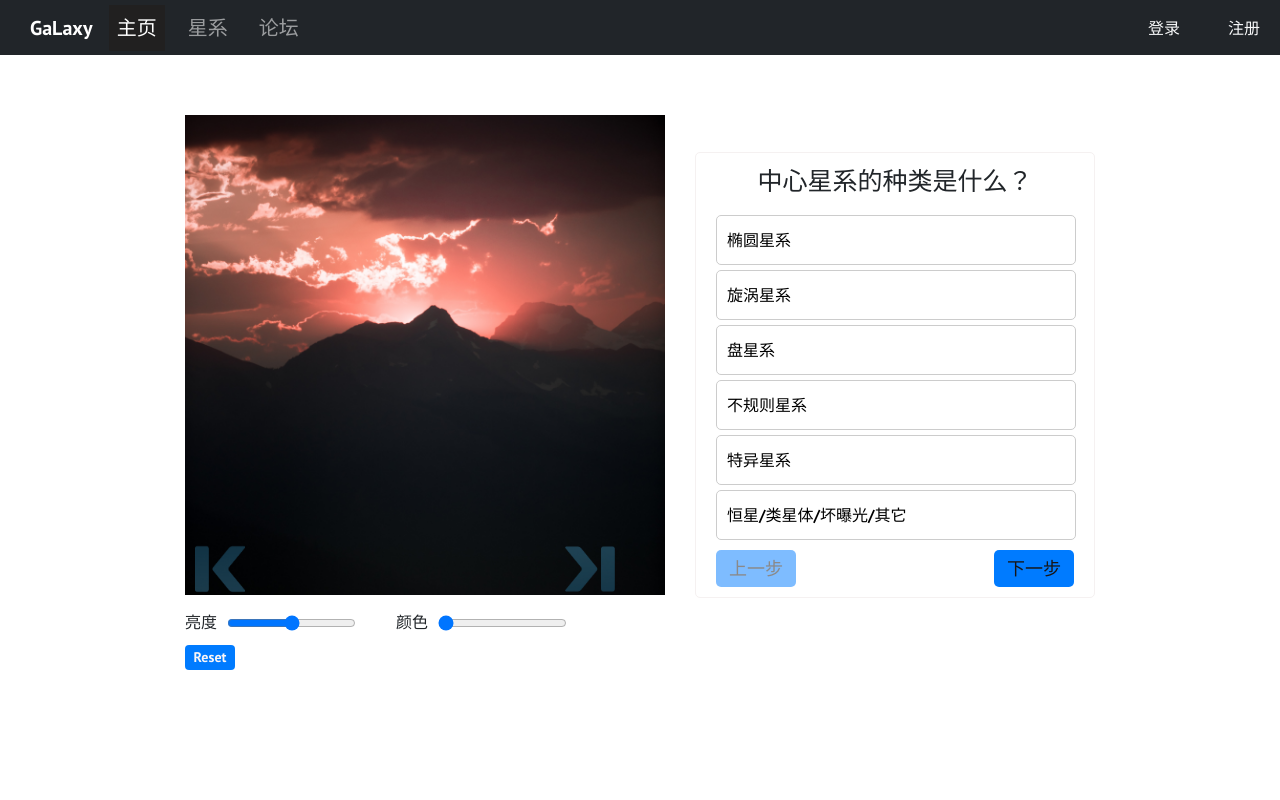
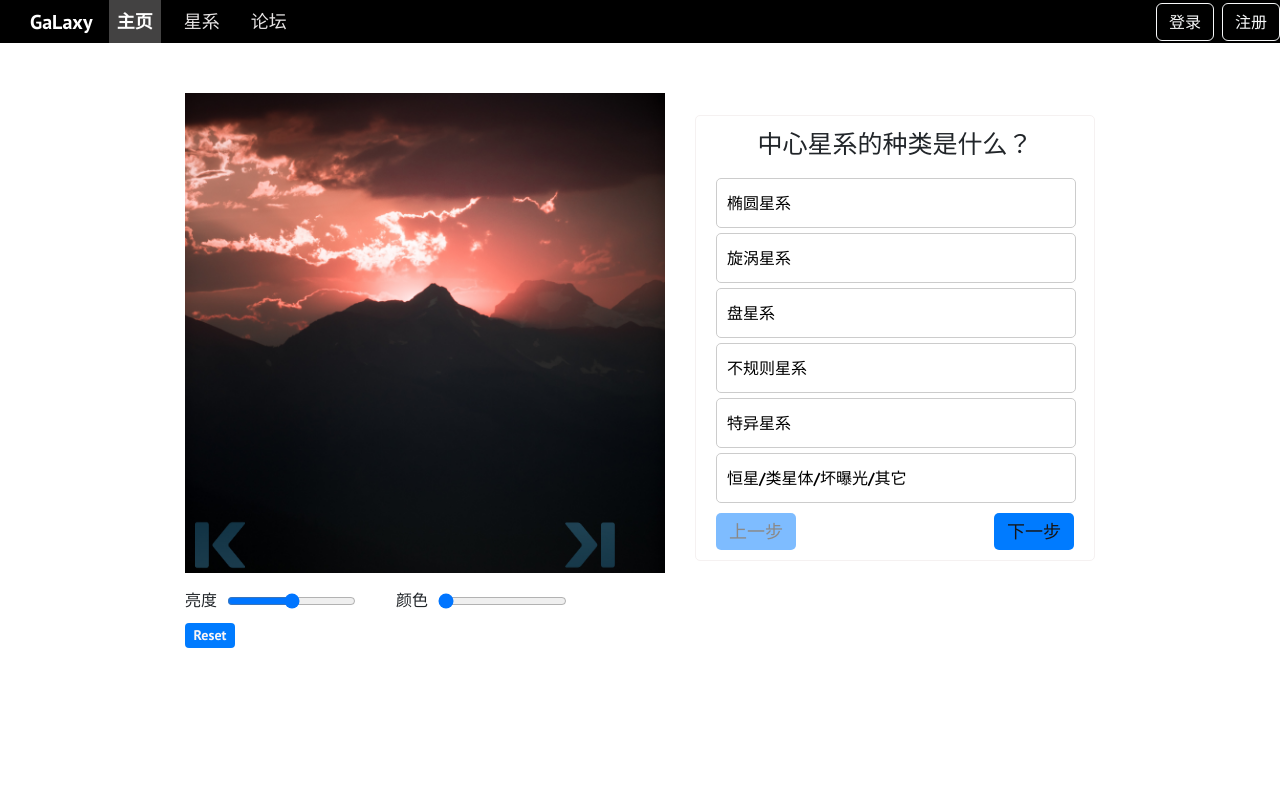
Before and after one commit to lirui228/react-web-front-end-v2, a React (Create React App) app: page /galclass in a window 1280 px wide. Shown: the top 800 px of the page. Built offline with nearby package versions, Linux system fonts and the light colour scheme; the HTML template or start-up script is replaced by a standard one.

Commit message:
Update 8 files

```diff
--- a/src/components/CardItem.js
+++ b/src/components/CardItem.js
@@ -1,20 +1,16 @@
-import React from 'react';
-import { Link } from 'react-router-dom';
+import React from "react";
+import { Link } from "react-router-dom";
 
 function CardItem(props) {
   return (
     <>
-      <li className='cards__item'>
-        <Link className='cards__item__link' to={props.path}>
-          <figure className='cards__item__pic-wrap' data-category={props.label}>
-            <img
-              className='cards__item__img'
-              alt='Travel Image'
-              src={props.src}
-            />
+      <li className="cards__item">
+        <Link className="cards__item__link" to={props.path}>
+          <figure className="cards__item__pic-wrap" data-category={props.label}>
+            <img className="cards__item__img" alt="Travel" src={props.src} />
           </figure>
-          <div className='cards__item__info'>
-            <h5 className='cards__item__text'>{props.text}</h5>
+          <div className="cards__item__info">
+            <h5 className="cards__item__text">{props.text}</h5>
           </div>
         </Link>
       </li>
--- a/src/components/Galclass.css
+++ b/src/components/Galclass.css
@@ -2,20 +2,19 @@
   display: flex;
   justify-content: center;
   align-items: center;
-  margin-top: 60px;
-  margin-bottom: 50px;
+  margin-top: 50px;
+  margin-bottom: 0px;
 }
 
 .galclass-left {
   align-items: flex-end;
   margin-right: 15px;
-
 }
 
 .galclass-right {
   align-items: flex-start;
   margin-left: 15px;
-  margin-top: -150px;
+  margin-top: -180px;
 }
 
 @media screen and (max-width: 768px) {
@@ -33,7 +32,7 @@
 
 .galclass-left__prev,
 .galclass-left__next {
-  top: 68%;
+  top: 65%;
   position: absolute;
   z-index: 1;
   border: none;
@@ -42,7 +41,6 @@
   width: 80px;
   height: 50px;
 }
-
 
 .galclass-left__prev {
   margin-left: 10px;
@@ -53,7 +51,7 @@
 }
 
 .galclass-left__next {
-  margin-left:380px;
+  margin-left: 380px;
   background-image: url("/array_prev.png");
   background-size: contain;
   background-repeat: no-repeat;
--- /dev/null
+++ b/src/components/Header.css
@@ -0,0 +1,33 @@
+.header-container {
+  width: 100%;
+  height: 170px; /* 根据图片实际高度设置 */
+  top: 0;
+  left: 0;
+  z-index: 999;
+}
+
+.header {
+  position: relative;
+  height: 100%;
+}
+
+.header-image {
+  position: absolute;
+  top: 0;
+  left: 0;
+  width: 100%;
+  height: 100%;
+  object-fit: cover; /* 填充整个容器，可能会裁剪图片 */
+}
+
+.header-text {
+  position: absolute;
+  bottom: 0;
+  left: 50%;
+  transform: translateX(-50%);
+  padding: 20px;
+  color: #fff;
+  text-align: center;
+  width: 100%;
+  max-width: 600px;
+}
--- /dev/null
+++ b/src/components/Header.js
@@ -0,0 +1,18 @@
+import React from "react";
+import "./Header.css";
+
+const Headerpage = () => {
+  return (
+    <div className="header-container">
+      <div className="header">
+        <img src="/images/galaxy.jpg" alt="Galaxy" className="header-image" />
+        <div className="header-text">
+          <h1>Galaxy Museum</h1>
+          <p></p>
+        </div>
+      </div>
+    </div>
+  );
+};
+
+export default Headerpage;
--- a/src/components/Navbar.css
+++ b/src/components/Navbar.css
@@ -1,9 +1,14 @@
-@import '~bootstrap/dist/css/bootstrap.min.css';
+@import "~bootstrap/dist/css/bootstrap.min.css";
 
 /* 设置导航栏的高度和背景颜色 */
 .navbar {
-  height: 55px;
+  width: 100%;
+  height: 43px;
   background-color: #000;
+}
+
+.transparent-background {
+  background-color: transparent !important;
 }
 
 /* 设置 logo 离左边缘的距离 */
@@ -13,22 +18,35 @@
 
 /* 设置导航链接的字体大小和间距 */
 .navbar-nav .nav-link {
-  font-size: 20px;
+  font-size: 18px;
   margin-right: 15px;
+  color: #e6e3e3;
 }
 
 /* 修改激活状态下导航链接的样式 */
 .nav-link.active,
 .nav-link:focus {
   box-shadow: none !important;
-  border-color: transparent; /*添加这一行去掉边框的颜色*/
+  border-color: transparent;
+  font-size: 18px;
+  color: #fff;
+  font-weight: bold; /* 添加这一行将字体加粗 */
 }
 
 /* 在激活状态下修改导航链接的样式 */
 .nav-link.active {
+  font-size: 18px;
+  background-color: #434242;
+  border-radius: 0;
+}
+
+/* 在鼠标悬停时修改导航链接的样式 */
+.nav-link:hover {
+  font-size: 18px;
+  font-weight: bold;
   color: #fff;
-  background-color: #212020;
-  border-radius: 0;
+  background-color: #848282;
+  border-radius: 2px;
 }
 
 /* 设置登录和注册按钮的样式 */
--- a/src/components/Navbar.js
+++ b/src/components/Navbar.js
@@ -1,28 +1,36 @@
-import React, { useState } from 'react';
-import { Navbar, Nav, Button } from 'react-bootstrap';
-import 'bootstrap/dist/css/bootstrap.min.css';
-import './Navbar.css';
+import React, { useState } from "react";
+import { Navbar, Nav, Button } from "react-bootstrap";
+import "bootstrap/dist/css/bootstrap.min.css";
+import "./Navbar.css";
 
-import { Link } from 'react-router-dom';
+import { Link } from "react-router-dom";
 
 const MyNavbar = () => {
-  const [selectedNavItem, setSelectedNavItem] = useState('home');
+  const [selectedNavItem, setSelectedNavItem] = useState("home");
+  const [transparentBackground, setTransparentBackground] = useState(false);
 
   const handleNavItemClick = (event) => {
-    setSelectedNavItem(event.target.id);
+    const id = event.target.id;
+    setSelectedNavItem(id);
+    if (id === "") {
+      setTransparentBackground(true);
+    } else {
+      setTransparentBackground(false);
+    }
   };
 
   return (
-    <Navbar bg="dark" variant="dark" sticky="top">
-      <Navbar.Brand as={Link} to="/">
-        GaLaxy
-      </Navbar.Brand>
+    <Navbar
+      variant="dark"
+      className={transparentBackground ? "transparent-background" : ""}
+    >
+      <Navbar.Brand>GaLaxy</Navbar.Brand>
       <Nav className="me-auto">
         <Nav.Link
           as={Link}
           to="/"
           id="home"
-          className={selectedNavItem === 'home' ? 'active' : ''}
+          className={selectedNavItem === "home" ? "active" : ""}
           onClick={handleNavItemClick}
         >
           主页
@@ -31,7 +39,7 @@ const MyNavbar = () => {
           as={Link}
           to="/Galclass"
           id="galaxy"
-          className={selectedNavItem === 'galaxy' ? 'active' : ''}
+          className={selectedNavItem === "galaxy" ? "active" : ""}
           onClick={handleNavItemClick}
         >
           星系
@@ -40,17 +48,17 @@ const MyNavbar = () => {
           as={Link}
           to="/services"
           id="forum"
-          className={selectedNavItem === 'forum' ? 'active' : ''}
+          className={selectedNavItem === "forum" ? "active" : ""}
           onClick={handleNavItemClick}
         >
           论坛
         </Nav.Link>
       </Nav>
       <Nav className="ms-auto">
-        <Button variant="outline-light"  className="me-2" href="login">
+        <Button variant="outline-light" className="me-2" href="login">
           登录
         </Button>
-        <Button variant="outline-light"  href="register">
+        <Button variant="outline-light" href="register">
           注册
         </Button>
       </Nav>
--- a/src/components/pages/Home.js
+++ b/src/components/pages/Home.js
@@ -1,13 +1,14 @@
-import React from 'react';
-import '../../App.css';
-import Cards from '../Cards';
-import HeroSection from '../HeroSection';
-import Footer from '../Footer';
+import React from "react";
+import "../../App.css";
+import Cards from "../Cards";
+import Header from "../Header";
+//import HeroSection from '../HeroSection';
+import Footer from "../Footer";
 
 function Home() {
   return (
     <>
-      <HeroSection />
+      <Header />
       <Cards />
       <Footer />
     </>
```
Also changed, not shown: src/components/Footer.js (+37 -39 lines).
